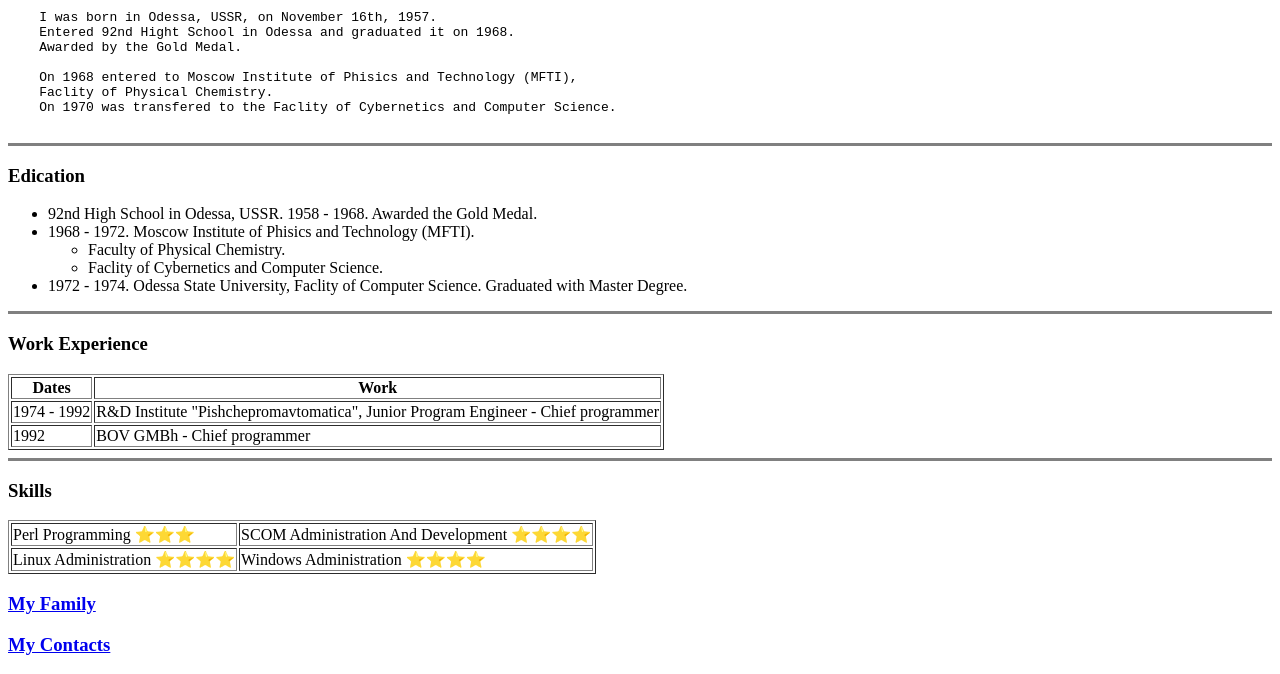
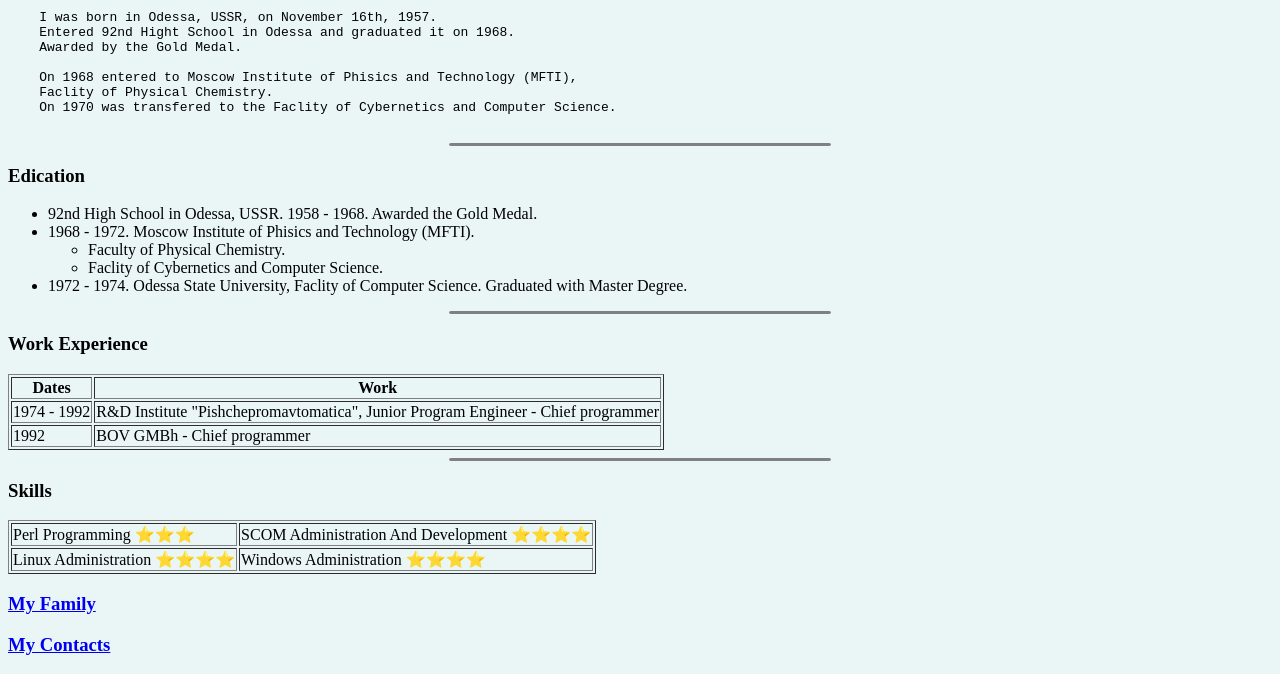
Before and after one commit to alexmkh/test_cv, a plain HTML site: page index.html in a window 1280 px wide. Shown: the part 165-839 px from the top of the page. Drawn offline with Linux system fonts and the light colour scheme; files whose address does not match are found by name.

Commit message:
Add files via upload

```diff
--- a/index.html
+++ b/index.html
@@ -4,6 +4,16 @@
 <head>
   <meta charset="utf-8">
   <title>💚Alexander's Personal Website</title>
+  <style>
+    body {
+      background-color: #EAF6F6;
+    }
+    hr {
+      border-radius: 5px;
+      width: 30%;
+      border-style: dotted, none, none, none;
+    }
+  </style>
 </head>
 
 <body>
```
